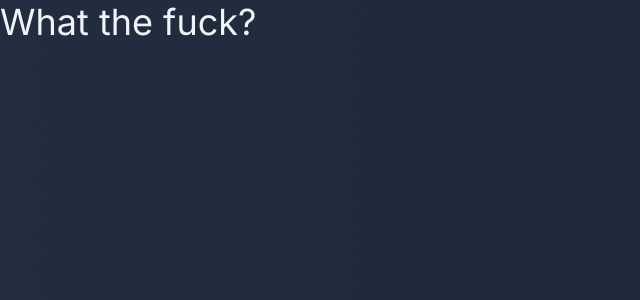
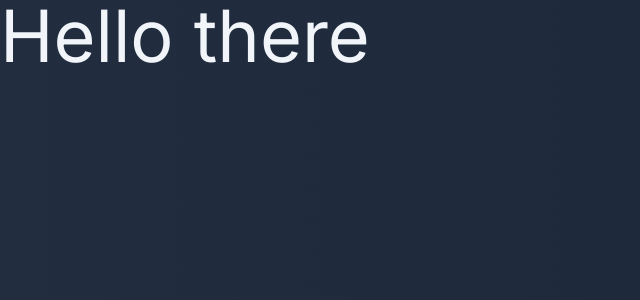
Before and after one commit to BorofskyDev/dark-light-theme-profile, a React (Vite) app: page / in a window 1280 px wide. Shown: the top 300 px of the page, without its empty margins (0-640 px from the left). Built offline with nearby package versions, Linux system fonts and the light colour scheme.

Commit message:
updated theme color

```diff
--- a/src/App.jsx
+++ b/src/App.jsx
@@ -1,11 +1,17 @@
+import { useState } from 'react'
 import './scss/index.scss'
 
 function App() {
+  const [theme, setTheme] = useState('light');
 
+  function toggleTheme(){
+    const newTheme = theme === 'dark' ? 'light' : 'dark'
+    setTheme(newTheme)
+  }
 
   return (
-    <div >
-      <h1>What the fuck?</h1>
+    <div data-theme={theme}>
+      <h1>Hello there</h1>
     </div>
   )
 }
--- a/src/scss/globals/_typography.scss
+++ b/src/scss/globals/_typography.scss
@@ -0,0 +1,19 @@
+h1,
+h2,
+h3 {
+  line-height: 1;
+  margin: 0;
+}
+
+h1 {
+  font-size: var(--fs-h1);
+  overflow: hidden;
+}
+h2 {
+  font-size: var(--fs-h2);
+  overflow: hidden;
+}
+h3 {
+  font-size: var(--fs-h3);
+  overflow: hidden;
+}
--- a/src/scss/globals/_utils.scss
+++ b/src/scss/globals/_utils.scss
@@ -0,0 +1,17 @@
+section {
+    padding: 5em 2em;
+}
+
+img {
+    display: block;
+    max-width: 100%;
+}
+
+strong {
+    font-weight: var(--fw-bolder);
+}
+
+:focus {
+    outline: 3px solid hsl(var(--clr-primary));
+    outline-offset: 3px;
+}
```
